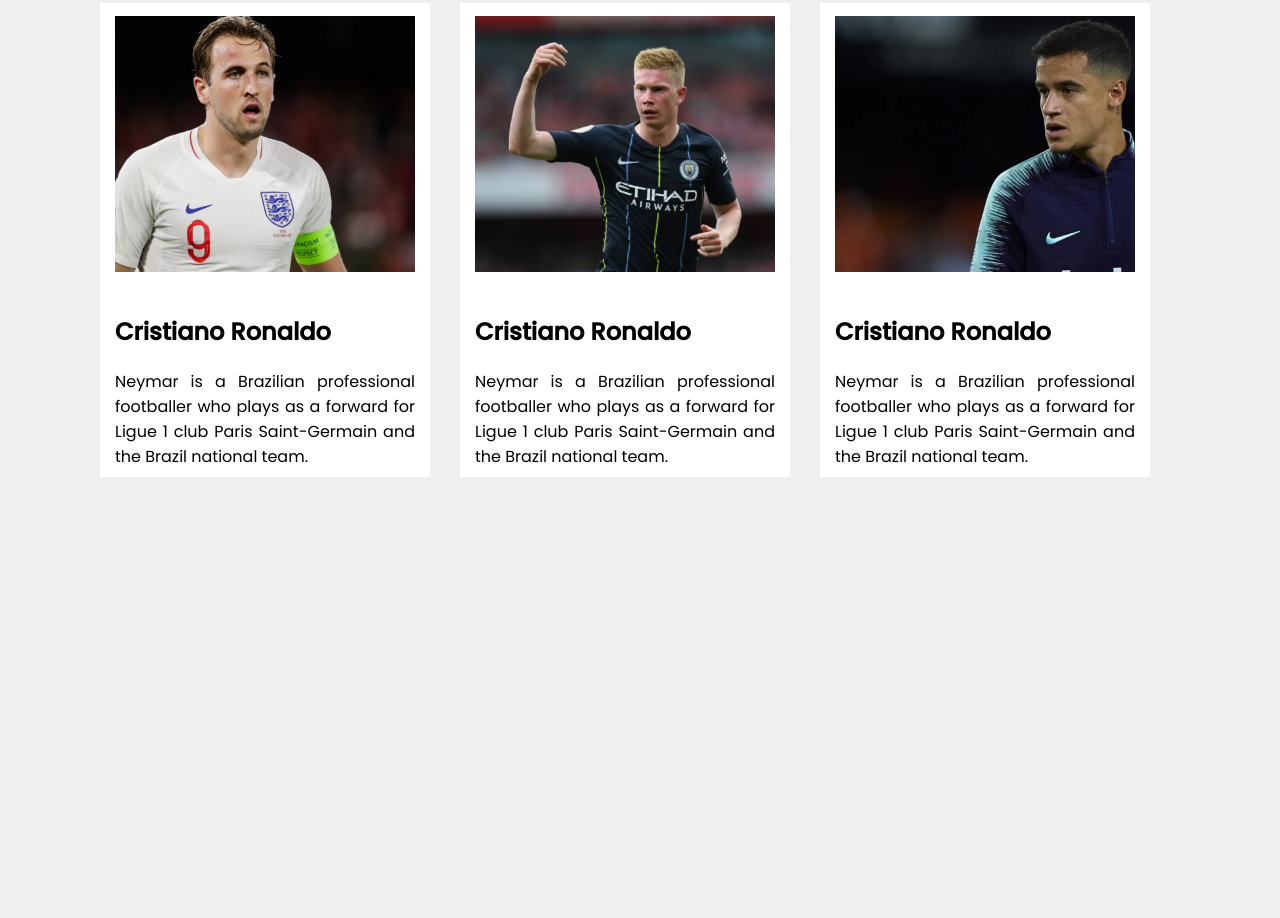
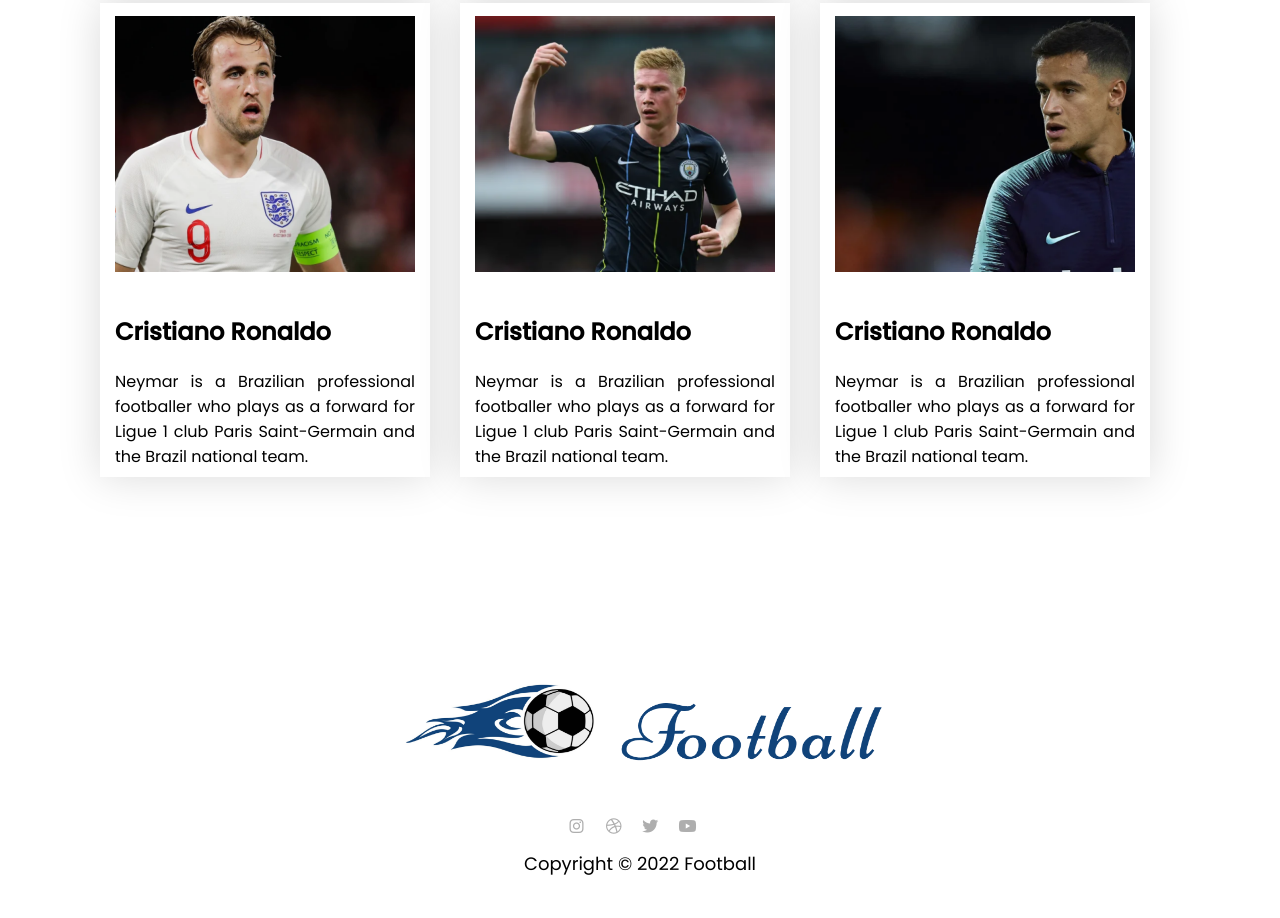
Before and after one commit to maithilydebnath/Responsive-Football, a plain HTML site: page index.html in a window 1280 px wide. Shown: the part 2247-3165 px from the top of the page. Before the commit the page ends 2724 px from the top, so only its background shows below. Drawn offline with Linux system fonts and the light colour scheme.

Commit message:
footer added

```diff
--- a/Styles/style.css
+++ b/Styles/style.css
@@ -96,8 +96,9 @@ header{
 /* Players Styles */
 
 .players-container{
-    background-color: #efefef;
-    box-shadow: 0px 0px 40px rgba(0, 0, 0, 0.15);
+    background-color:#FFFFFF;
+    /* box-shadow: 0px 0px 40px rgba(0, 0, 0, 0.15); */
+    /* box-shadow: 0 0 40px #efefef; */
     /* padding-left: 180px; */
     padding-top: 70px;
     display: grid;
@@ -114,7 +115,7 @@ header{
     display: flex;
     flex-direction: column;
     justify-content: center;
-
+    box-shadow: 0px 0px 40px rgba(0, 0, 0, 0.15);
     /* align-items: flex-start; */
     padding: 15px;
      width: 300px;
@@ -136,3 +137,33 @@ p{
      font-size: 16px;
      text-align: justify;
  }
+
+ /* Footer Style */
+ footer{
+     background-color: #FFFFFF;
+     display: flex;
+     flex-direction: column;
+     justify-content: center;
+     align-items: center;
+     /* text-align: center; */
+    padding-top: 180px;
+ }
+ .footer-logo img{
+    width: 483.87px;
+    height: 110px;
+    /*text-align: center; */
+    /* margin: 20px 0px; */
+ }
+ .footer-logo{
+     padding-top: 20px;
+     padding-bottom: 20px;
+ }
+ .fab{
+    color: #AEAEAE;
+    width: 32px;
+    height: 32px;
+}
+ .copyright{
+     font-size: 18px;
+     padding-bottom: 41px;
+ }
--- a/index.html
+++ b/index.html
@@ -152,6 +152,20 @@
             </div>
         </section>
     </main>
+
 </body>
 
+<!-- Footer Start -->
+<footer>
+    <div class="footer-logo"><img src="images/Logo.png" alt=""></div>
+    <div class="socialMedia-icon">
+        <i class="fab fa-instagram"></i>
+        <i class="fab fa-dribbble"></i>
+        <i class="fab fa-twitter"></i>
+        <i class="fab fa-youtube"></i>
+    </div>
+    <div class="copyright">Copyright &copy; 2022 Football</div>
+</footer>
+<!-- Footer End -->
+
 </html>
```
